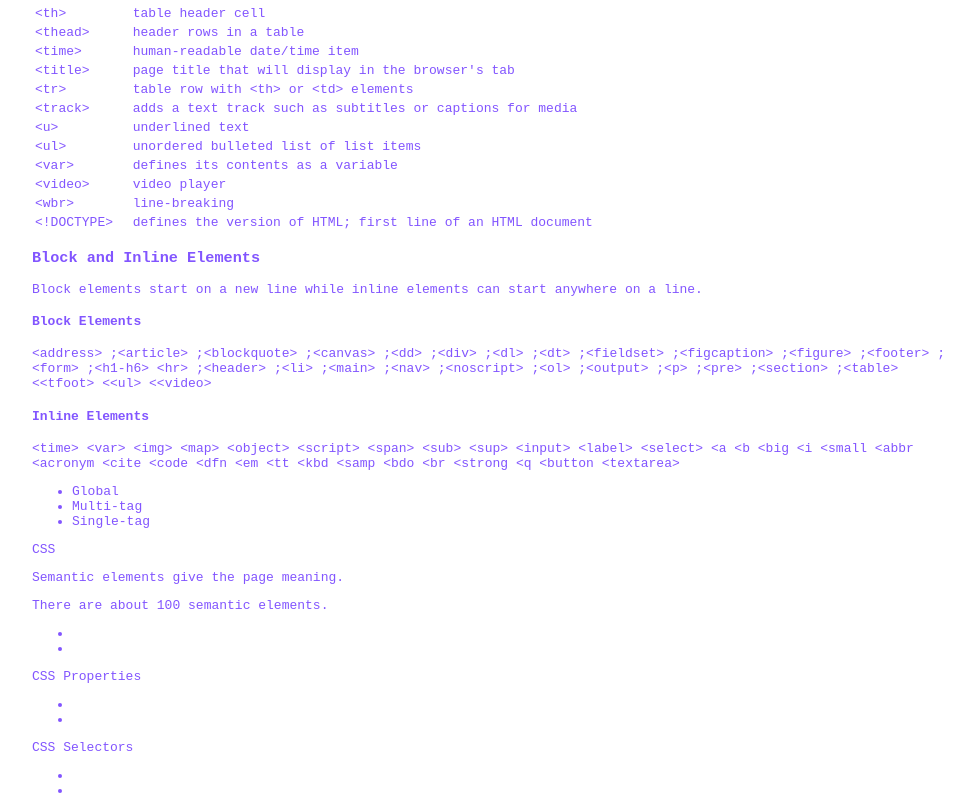
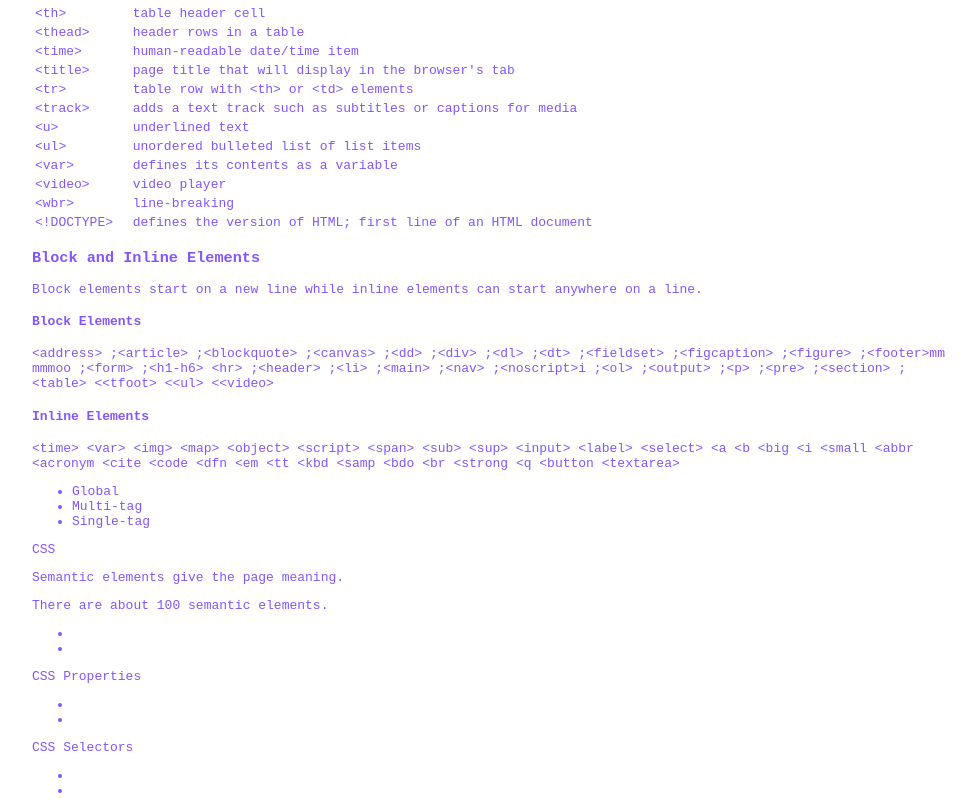
Before and after one commit to mtdowner/myfreecodecamp, a plain HTML site: page technical-documentation/index.html in a window 1280 px wide. Shown: the part 1871-2669 px from the top of the page, without its empty margins (304-1280 px from the left). Drawn offline with Linux system fonts and the light colour scheme.

Commit message:
change tech doc

```diff
--- a/technical-documentation/index.html
+++ b/technical-documentation/index.html
@@ -459,7 +459,8 @@
         <code><span class="code">;&lt;fieldset&gt;</span></code>
         <code><span class="code">;&lt;figcaption&gt;</span></code>
         <code><span class="code">;&lt;figure&gt;</span></code>
-        <code><span class="code">;&lt;footer&gt;</span></code>
+        <code><span class="code">;&lt;footer&gt;</span></code>mm
+        mmmoo
         <code><span class="code">;&lt;form&gt;</span></code>
         <code><span class="code">;&lt;h1-h6&gt;</span></code>
         <code><span class="code">&lt;hr&gt;</span></code>
@@ -467,7 +468,7 @@
         <code><span class="code">;&lt;li&gt;</span></code>
         <code><span class="code">;&lt;main&gt;</span></code>
         <code><span class="code">;&lt;nav&gt;</span></code>
-        <code><span class="code">;&lt;noscript&gt;</span></code>
+        <code><span class="code">;&lt;noscript&gt;</span></code>i
         <code><span class="code">;&lt;ol&gt;</span></code>
         <code><span class="code">;&lt;output&gt;</span></code>
         <code><span class="code">;&lt;p&gt;</span></code>
```
